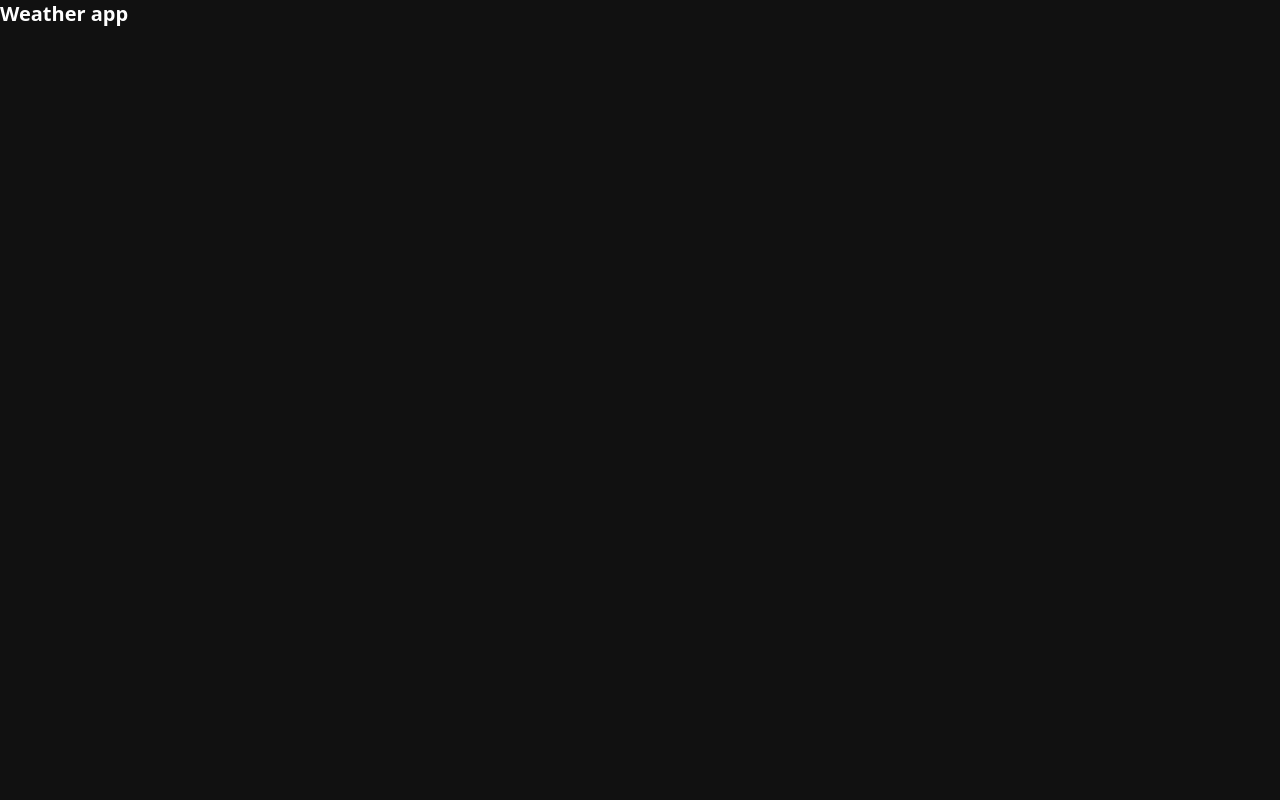
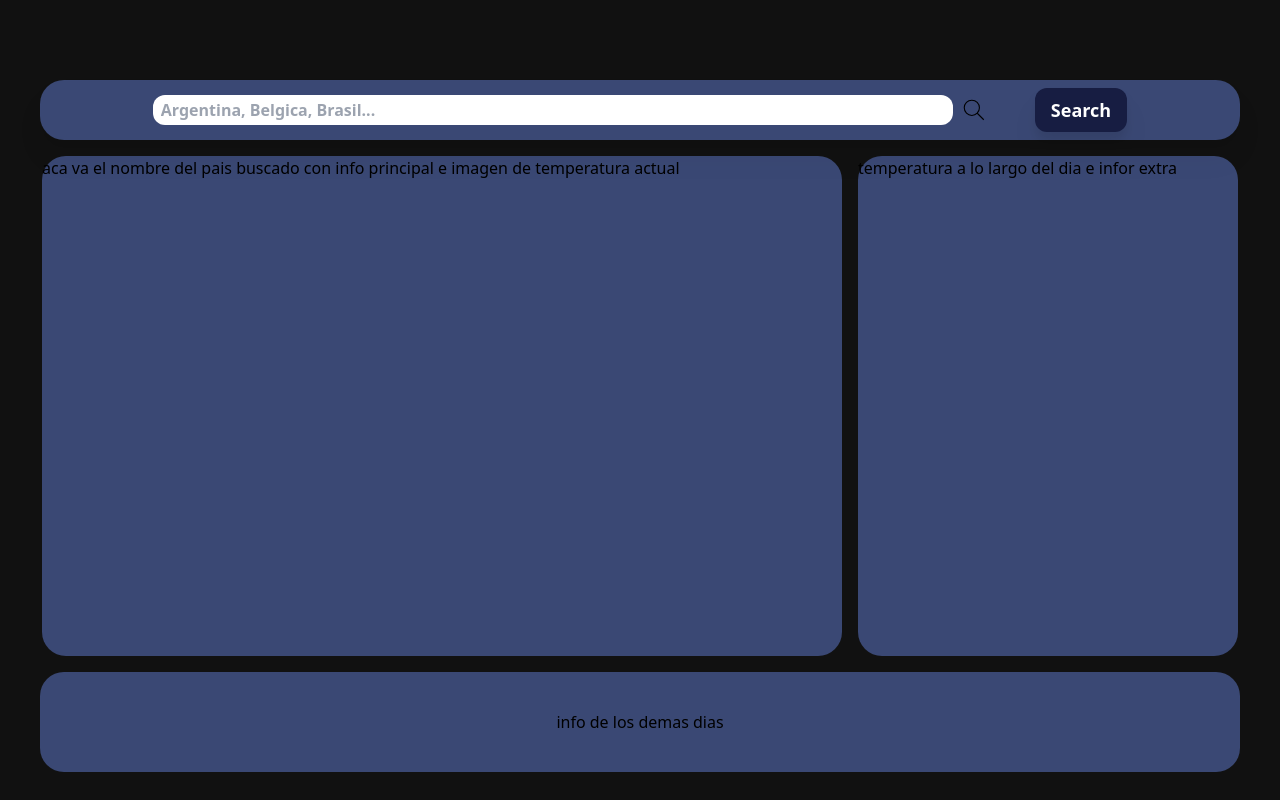
Before and after one commit to InakiCarcereny/weather-app, a React (Vite) app: page / in a window 1280 px wide. Built offline with nearby package versions, Linux system fonts and the light colour scheme.

Commit message:
change gitignore and finish layout

```diff
--- a/src/App.jsx
+++ b/src/App.jsx
@@ -1,11 +1,47 @@
 import { useState } from 'react'
 import './App.css'
+import { SearchIcon } from './icons/SearchIcon'
 
 function App() {
+  const [city, setCity] = useState(false)
+
+  const handleSubmit = (e) => {
+    e.preventDefault()
+   }
 
   return (
     <>
-    <h1 className='font-semibold text-xl text-white'>Weather app</h1>
+      <header className='flex items-center justify-center mx-auto mt-20 bg-[#3a4874] max-w-[1200px] h-[60px] rounded-3xl drop-shadow-xl '>
+      <form className='flex items-center justify-center gap-12'
+      onSubmit={handleSubmit}>
+        <span className='flex items-center justify-center gap-2'>
+          <input
+          placeholder='Argentina, Belgica, Brasil...'
+          className='w-[800px] h-[30px] border-none rounded-xl
+          px-2 py-2 text-gray-600 font-semibold'
+          type="search" />
+          <SearchIcon />
+        </span>
+        <button
+        className='bg-[#171d42]  text-lg px-4 py-2 drop-shadow-xl text-white rounded-xl font-semibold'
+        type='submit'>Search</button>
+      </form>
+      </header>
+
+     <div className='flex items-center justify-center gap-4'>
+      <main className='my-4 bg-[#3a4874] w-[800px] h-[500px] rounded-3xl'>
+        <h1>aca va el nombre del pais buscado con info principal e imagen de temperatura actual</h1>
+      </main>
+      <div className='my-4 bg-[#3a4874] w-[380px] h-[500px] rounded-3xl'>
+        <h1>temperatura a lo largo del dia e infor extra</h1>
+      </div>
+     </div>
+
+
+      <footer className='flex items-center justify-center mx-auto gap-4 bg-[#3a4874] max-w-[1200px] h-[100px] rounded-3xl'>
+        <h1>info de los demas dias</h1>
+      </footer>
+
     </>
   )
 }
--- /dev/null
+++ b/src/components/SideMenu.jsx
@@ -0,0 +1,6 @@
+export function SideMenu () {
+
+  return (
+
+  )
+}
--- /dev/null
+++ b/src/icons/SearchIcon.jsx
@@ -0,0 +1,9 @@
+export function SearchIcon () {
+  return (
+    <svg xmlns="http://www.w3.org/2000/svg" width="26" height="26" viewBox="0 0 24 24"  stroke="#000000" fill="none">
+      <path stroke="none" d="M0 0h24v24H0z" fill="none"/>
+      <path d="M10 10m-7 0a7 7 0 1 0 14 0a7 7 0 1 0 -14 0" />
+      <path d="M21 21l-6 -6" />
+    </svg>
+  )
+}
```
Also changed, not shown: 1 other file (tests, documents, lock files or other folders).
